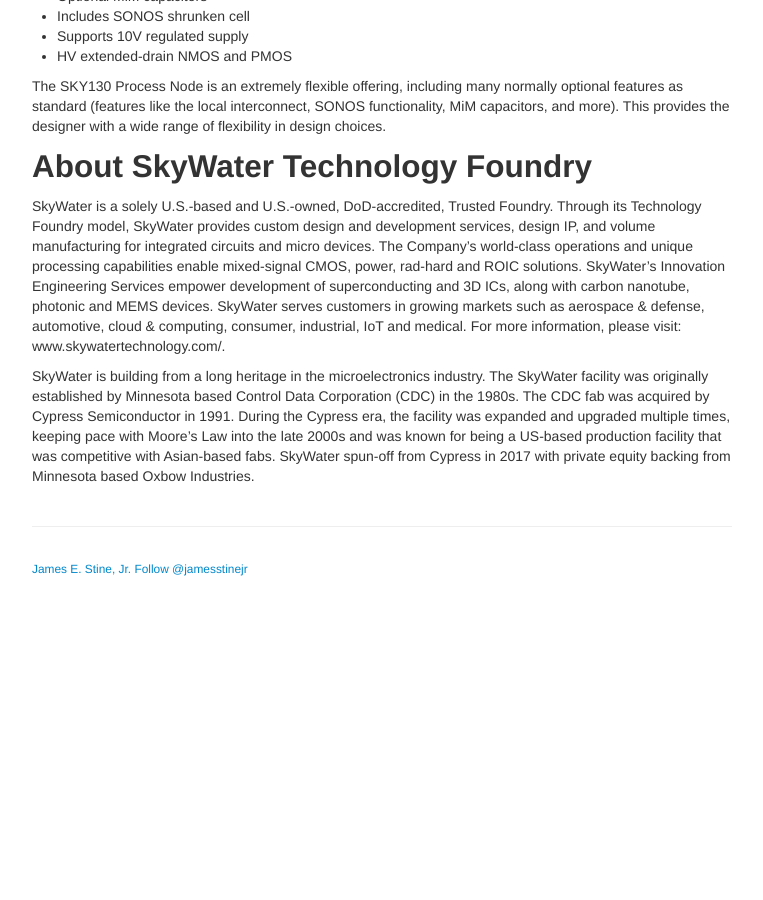
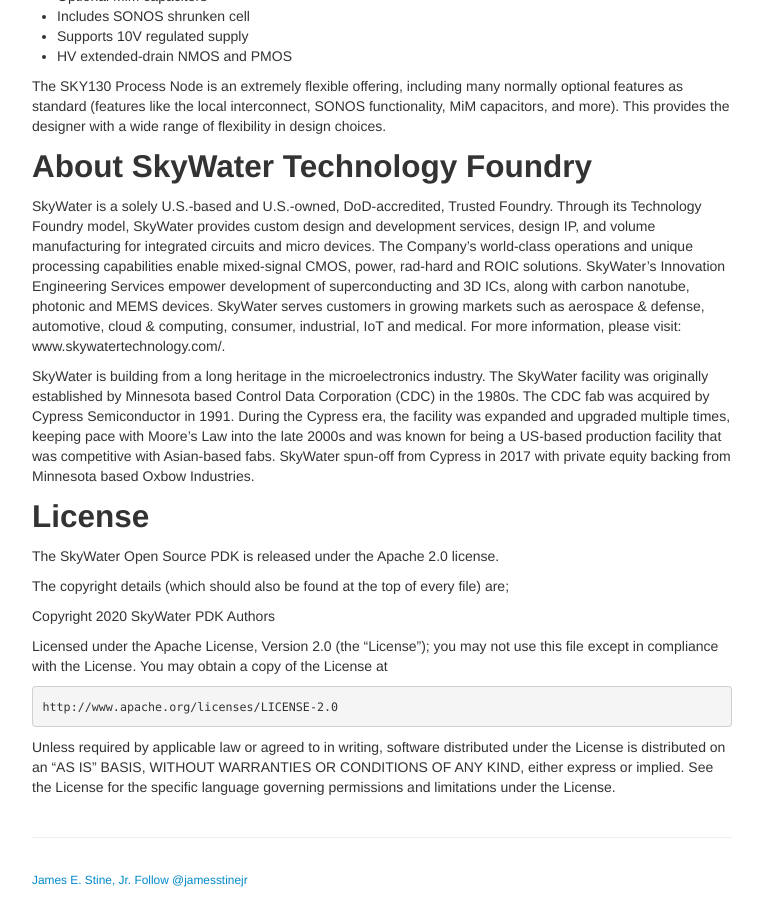
Before and after one commit to stineje/stineje.github.io, a Jekyll site: the page built from pages/overview.md, in a window 1280 px wide and 900 px high, scrolled down 736 px. Shown: the whole window, without its empty margins (258-1021 px from the left). Built offline with Jekyll 4.4.1, drawn with Linux system fonts in a browser that asks for light colours; comment, search, counter and statistics services are not loaded; before the commit the page ends 1325 px from its top, so only the background shows below that.

Commit message:
Resources

```diff
--- a/pages/overview.md
+++ b/pages/overview.md
@@ -78,3 +78,24 @@
 US-based production facility that was competitive with Asian-based
 fabs. SkyWater spun-off from Cypress in 2017 with private equity
 backing from Minnesota based Oxbow Industries.
+
+## License
+
+The SkyWater Open Source PDK is released under the Apache 2.0 license.
+
+The copyright details (which should also be found at the top of every
+file) are;
+
+ Copyright 2020 SkyWater PDK Authors
+
+ Licensed under the Apache License, Version 2.0 (the "License");
+ you may not use this file except in compliance with the License.
+ You may obtain a copy of the License at
+
+    http://www.apache.org/licenses/LICENSE-2.0
+
+ Unless required by applicable law or agreed to in writing, software
+ distributed under the License is distributed on an "AS IS" BASIS,
+ WITHOUT WARRANTIES OR CONDITIONS OF ANY KIND, either express or implied.
+ See the License for the specific language governing permissions and
+ limitations under the License.
```
